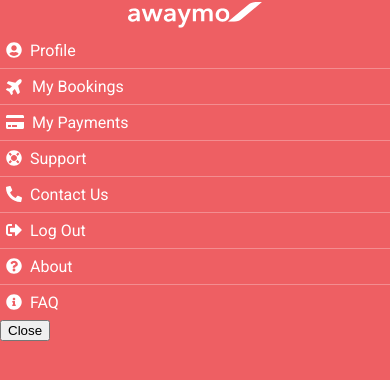
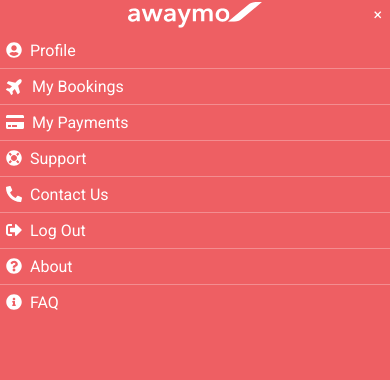
Before and after one commit to ldrobnik/react-animated-menu, a React (Create React App) app: page / in a window 390 px wide. Both pictures are taken after a click on the button "MENU". Shown: the top 380 px of the page. Built offline with nearby package versions, Linux system fonts and the light colour scheme.

Commit message:
Add exit button to Mobile Menu

```diff
--- a/src/components/Menus/MobileMenu/MobileMenu.js
+++ b/src/components/Menus/MobileMenu/MobileMenu.js
@@ -38,7 +38,19 @@ const Logo = styled.div`
 `;
 
 const Header = styled.div`
+  position: relative;
+`;
 
+const ExitButton = styled.div`
+  position: absolute;
+    top: 0.2em;
+    right: 0.5em;
+
+    user-select: none;
+
+    :hover {
+      color: ${props => props.theme.lightMainColor}
+    }
 `;
 
 const LinkContainer = styled.p`
@@ -129,9 +141,12 @@ function DesktopMenu(props) {
 
     return (
         <MenuContainer>
-            <Logo>
-                <img src={logoImage}/>
-            </Logo>
+            <Header>
+                <Logo>
+                    <img src={logoImage}/>
+                </Logo>
+                <ExitButton onClick={props.hideMenu}> &times;</ExitButton>
+            </Header>
             {menuLinks.map((link) => (
                 <LinkContainer
                     key={link.name}
@@ -143,7 +158,7 @@ function DesktopMenu(props) {
                     </MenuLink>
                 </LinkContainer>
             ))}
-            <button onClick={props.hideMenu}>Close</button>
+
         </MenuContainer>
     );
 }
```
